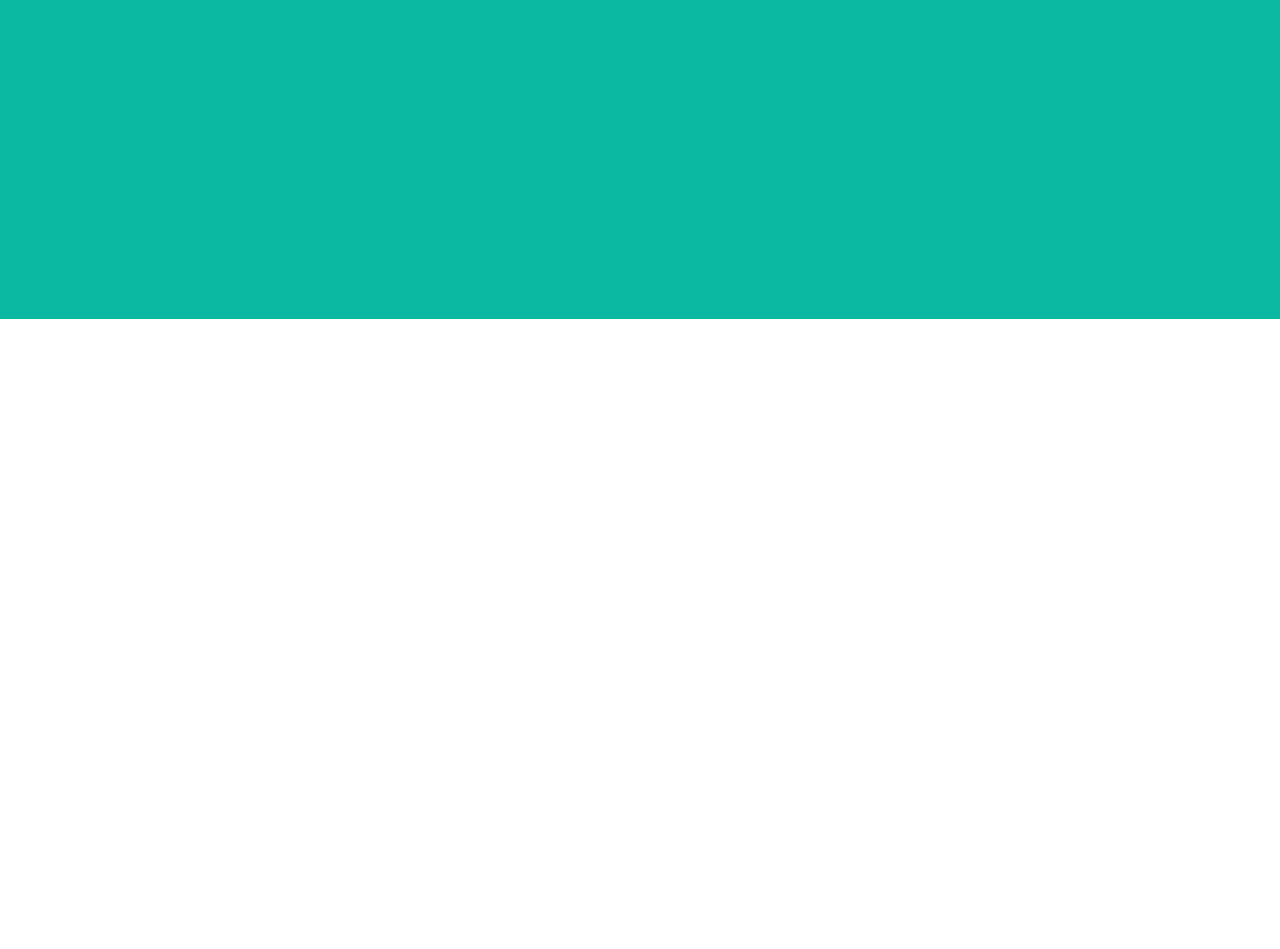
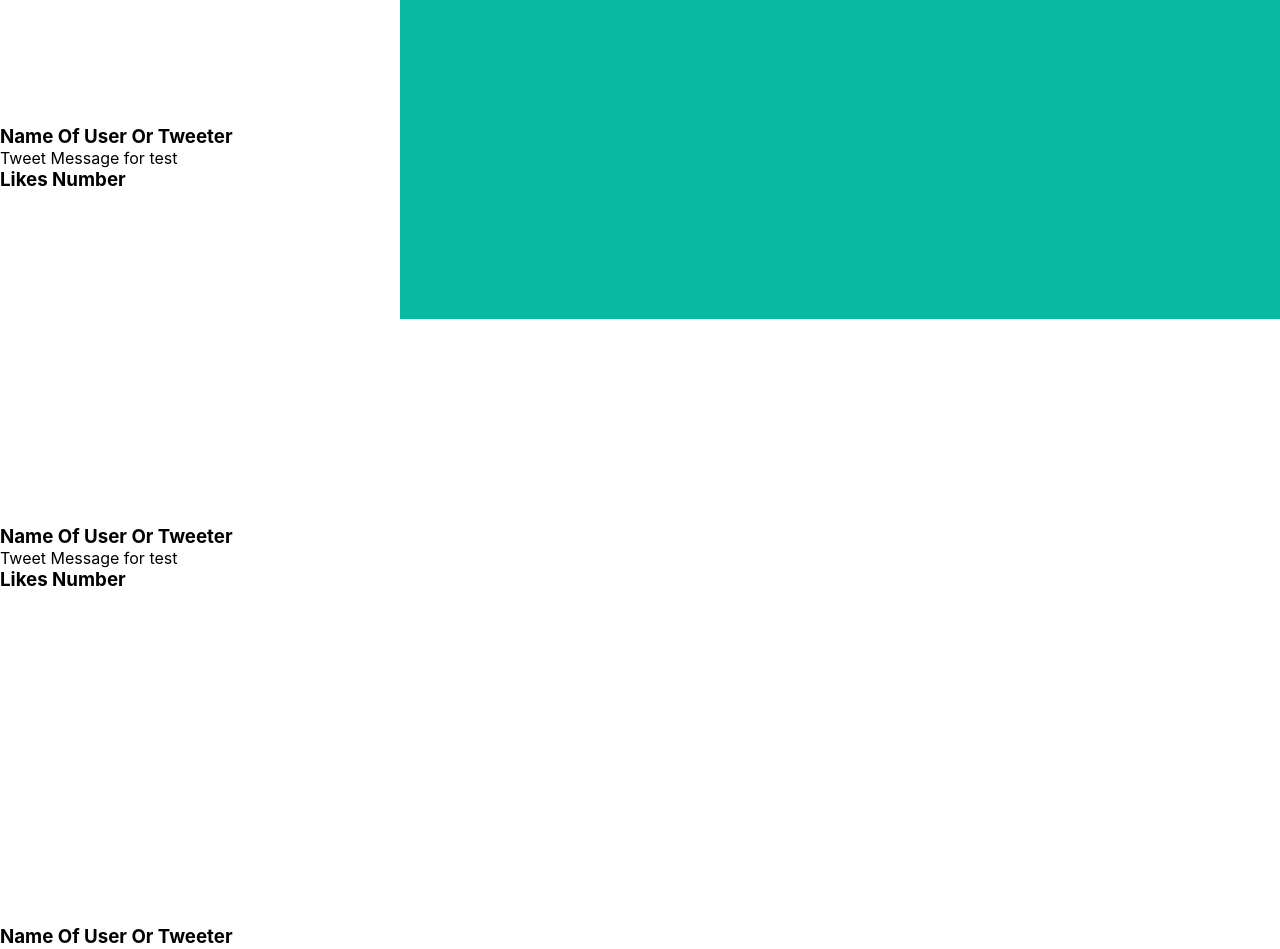
Before and after one commit to Beatyofcoding/AnotherFirstProjectOfReact, a React (Create React App) app in the folder areactproject/: page / in a window 1280 px wide. Shown: the part 481-1430 px from the top of the page. Before the commit the page ends 800 px from the top, so only its background shows below. Built offline with nearby package versions, Linux system fonts and the light colour scheme.

Commit message:
MultiplyingTweets(4Tweets)

```diff
--- a/areactproject/src/App.js
+++ b/areactproject/src/App.js
@@ -7,6 +7,9 @@ function App() {
     <div className="App">
       <h1>Testing Component-App.js Component</h1>
       <Tweet />
+      <Tweet />
+      <Tweet />
+      <Tweet />
     </div>
   );
 }
```
